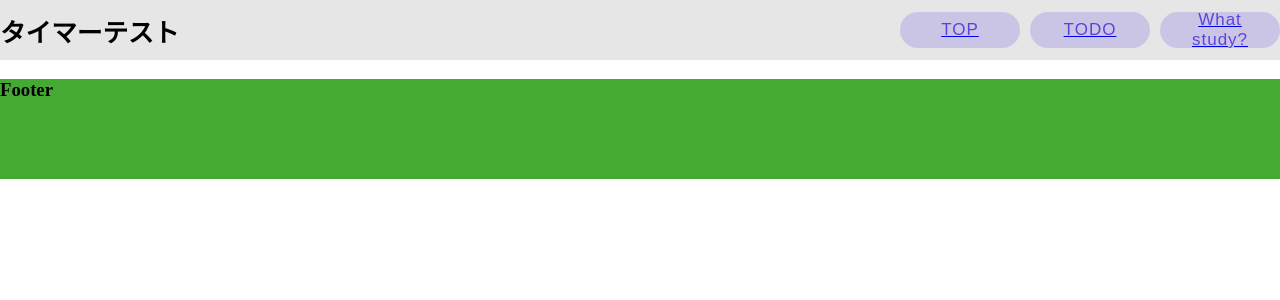
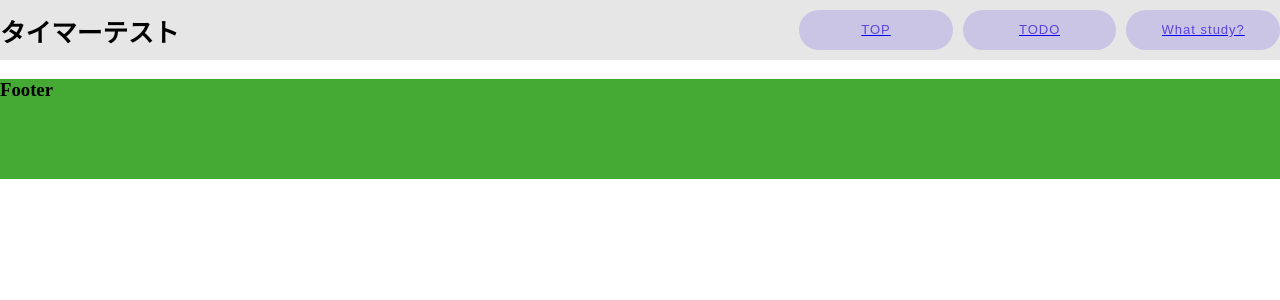
Before and after one commit to 2k2e2n/Clockshare_Vue, a Nuxt app: page /timer in a window 1280 px wide. Shown: the top 300 px of the page. Built offline with nearby package versions, Linux system fonts and the light colour scheme.

Commit message:
update header-btn CSS

```diff
--- a/layouts/default.vue
+++ b/layouts/default.vue
@@ -79,8 +79,8 @@ import Check_screen from '@/components/Check-Landscape-screren.vue';
   align-items: center;
   padding: 2% 12px;
   gap: 8px;
-  height: 36px;
-  width: 120px;
+  height: 5vh;
+  width: 12vw;
   border: none;
   background: #5e41de33;
   border-radius: 20px;
@@ -89,10 +89,14 @@ import Check_screen from '@/components/Check-Landscape-screren.vue';
 
 .lable {
   line-height: 20px;
-  font-size: 17px;
+
   color: #5D41DE;
   font-family: sans-serif;
   letter-spacing: 1px;
+
+  white-space: nowrap;
+  overflow: hidden;
+  font-size:max(13px,1vw);
 }
 
 .button:hover {
```
